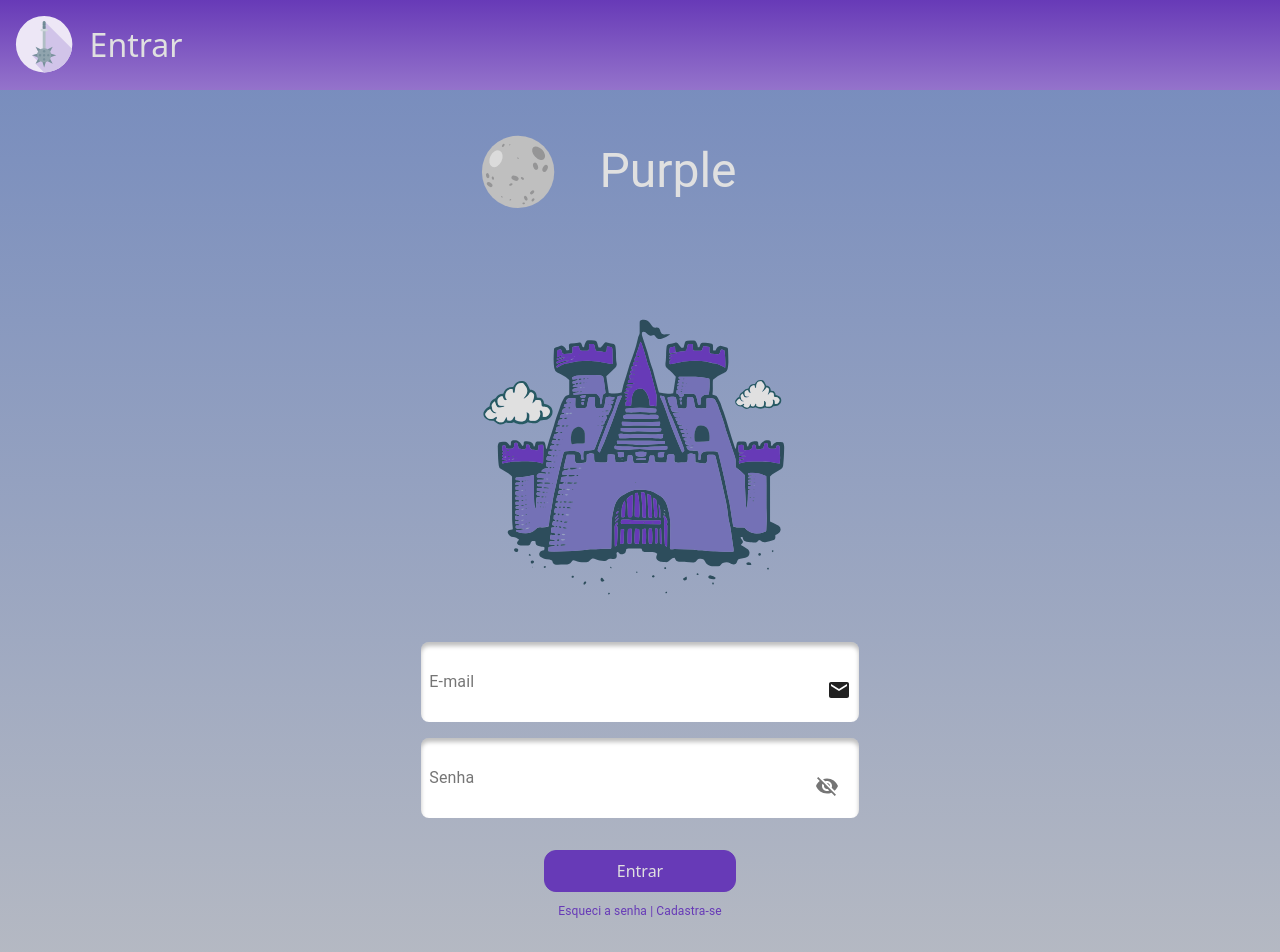
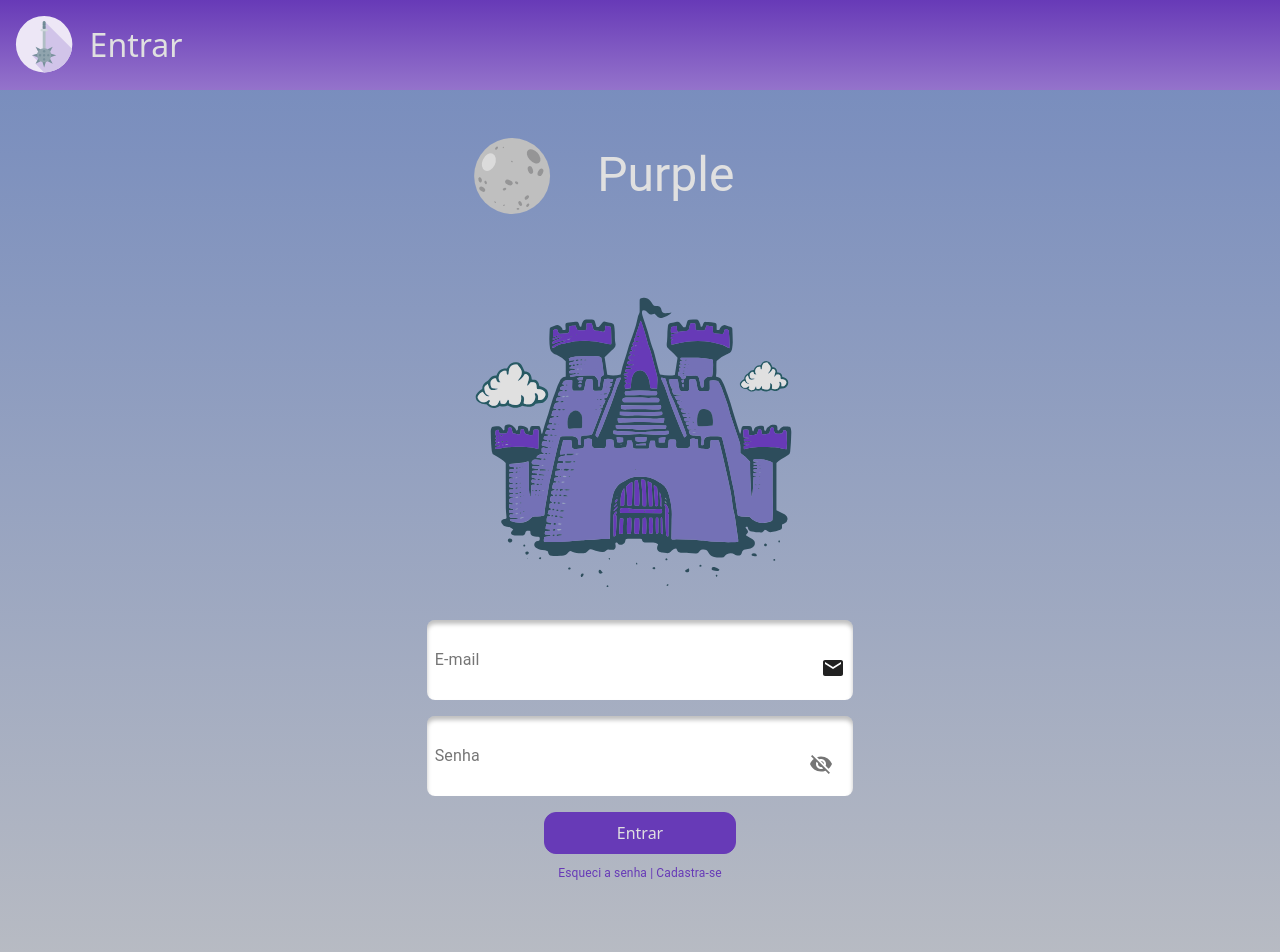
Before and after one commit to danielafarias/purpose, a Next.js app: page /login in a window 1280 px wide. Shown: the top 952 px of the page. Built offline with nearby package versions, Linux system fonts and the light colour scheme.

Commit message:
Tentativa de autenticação de login.

```diff
--- a/pages/login.js
+++ b/pages/login.js
@@ -29,7 +29,9 @@ export default function Login() {
 
   const [values, setValues] = React.useState({
     password: '',
-    showPassword: false
+    showPassword: false,
+    email: '',
+    error: false,
   });
 
   const handleChange = (props) => (event) => {
@@ -43,6 +45,15 @@ export default function Login() {
   const handleMouseDownPassword = (event) => {
     event.preventDefault();
   };
+
+  const accessVerification = (props) => (event) => {
+    const [insertEmail, insertPassword] = React.useState(event.target.value);
+    const [email, password] = React.useState(...values);
+
+    insertEmail !== email && insertPassword !== password ? setValues({[values.error]: true}) : setValues({[values.error]: false});
+
+    const errorMessage = error == true ? "E-mail ou senha incorreta, por favor, tente novamente." : " ";
+  }
 
   return (
     <div className={styles.Login}>
@@ -58,7 +69,7 @@ export default function Login() {
           </header>
 
           <main>
-            <Grid container direction='column' justifyContent='center' alignItems='center' spacing={4}>
+            <Grid container direction='column' justifyContent='center' alignItems='center'>
 
               <Grid className={styles.login__name} item xs={8} sm={4}>
                 <img src='/images/moon.svg'/>
@@ -71,20 +82,21 @@ export default function Login() {
 
               <Grid item xs={8} sm={4} id={styles.login__textField}>
                 <TextField
-                  error={false}
+                  error={values.error}
                   id={styles.login__textField__content}
                   label="E-mail"
                   InputProps={{
                     disableUnderline: (true),
                     endAdornment: <EmailIcon /> }}
                   variant="standard"
+                  value={values.email}
                   fullWidth
                   type="text"/>
               </Grid>
 
               <Grid item xs={8} sm={4} id={styles.login__textField}>
                 <TextField
-                    error={false}
+                    error={values.error}
                     id={styles.login__textField__content}
                     label="Senha"
                     variant="standard"
@@ -105,8 +117,14 @@ export default function Login() {
               </Grid>
 
               <Grid item xs={8} sm={4}>
-                  <Button href='/' id={styles.login__button}>Entrar</Button>
-                  <Typography id={styles.login__links} variant="body2"><a id={styles.login__links__link} href='/'>Esqueci a senha</a> | <a id={styles.login__links__link} href='/signup'>Cadastra-se</a></Typography>
+                  <Button
+                    onClick={() => accessVerification()}
+                    {...values.error == true ? "href='/login'" : "href='/dashboard'"}
+                    id={styles.login__button}>
+                    Entrar
+                  </Button>
+                  <Typography id={styles.login__links} variant="body2">
+                    <a id={styles.login__links__link} href='/'>Esqueci a senha</a> | <a id={styles.login__links__link} href='/signup'>Cadastra-se</a></Typography>
               </Grid>
 
             </Grid>
```
